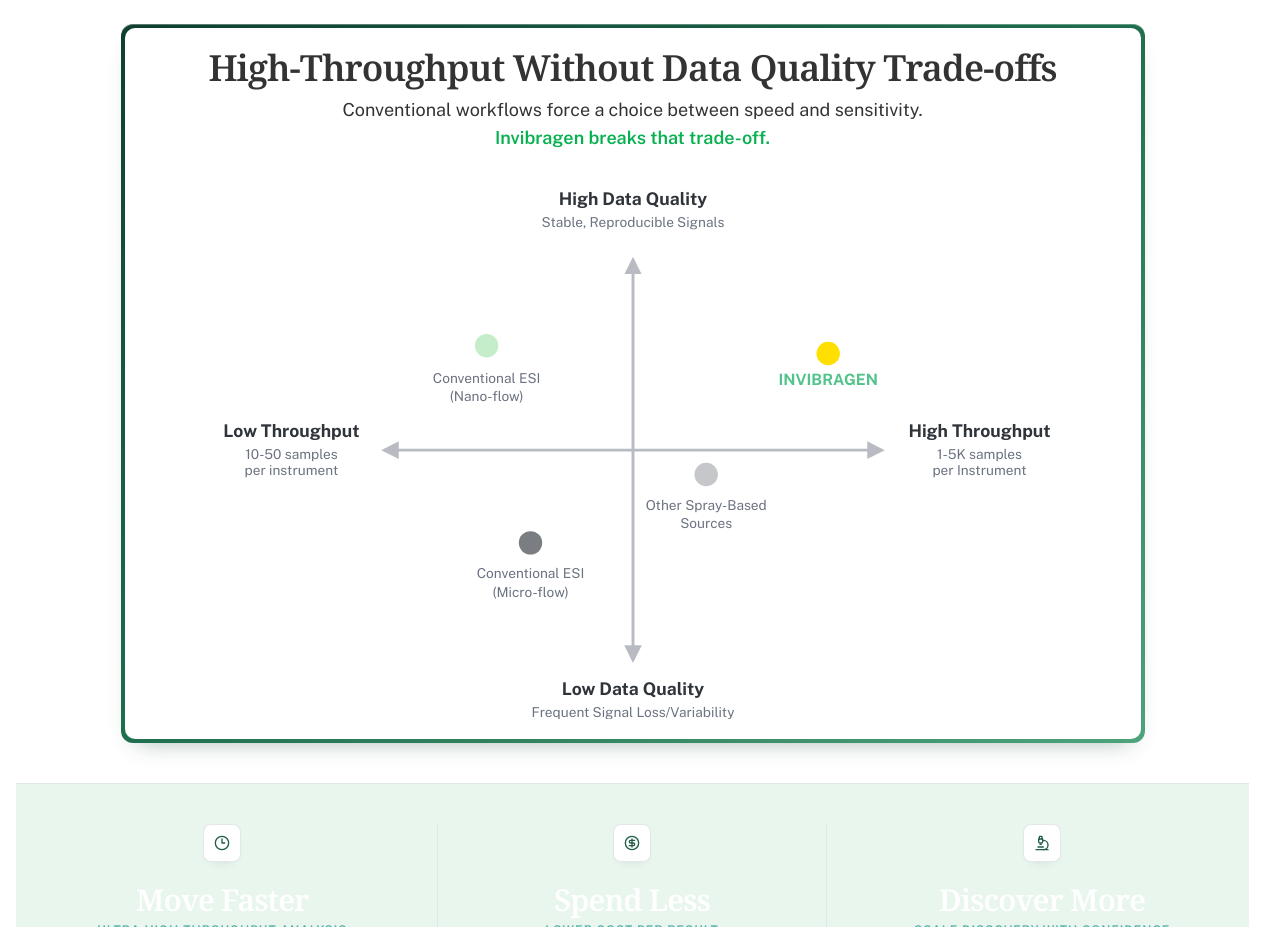
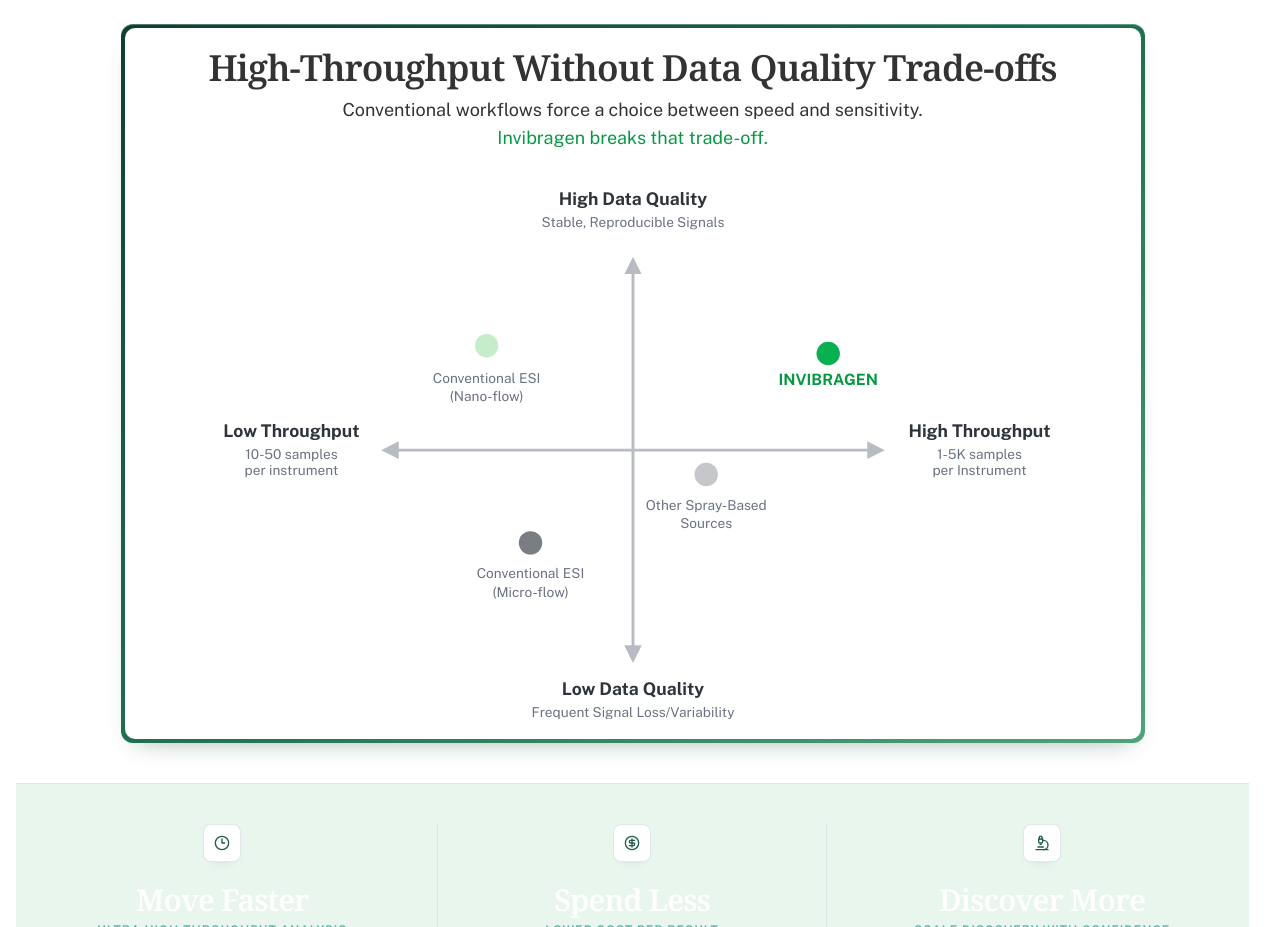
Before and after one commit to ElliotRoe/invibragen-web, a React (Vite) app: page / in a window 1280 px wide. Shown: the part 920-1847 px from the top of the page. Built offline with nearby package versions, Linux system fonts and the light colour scheme.

Commit message:
Match chart Invibragen label color to hero text

```diff
--- a/src/pages/home-page.tsx
+++ b/src/pages/home-page.tsx
@@ -164,8 +164,8 @@ function ComparisonChart() {
               (Nano-flow)
             </text>
 
-            <circle cx="700" cy="186" fill="#FFDF00" r="12" />
-            <text fill="#52c48b" fontSize="16" fontWeight="700" textAnchor="middle" x="700" y="218">
+            <circle cx="700" cy="186" fill="#08B150" r="12" />
+            <text fill="#069944" fontSize="16" fontWeight="700" textAnchor="middle" x="700" y="218">
               INVIBRAGEN
             </text>
 
@@ -287,7 +287,7 @@ export function HomePage() {
                 <p className="mx-auto max-w-2xl text-base leading-relaxed text-[#333333] sm:text-lg">
                   Conventional workflows force a choice between speed and sensitivity.
                   <br />
-                  <span className="font-semibold text-[#08B150]">Invibragen breaks that trade-off.</span>
+                  <span className="text-[#069944]">Invibragen breaks that trade-off.</span>
                 </p>
               </div>
 
```
